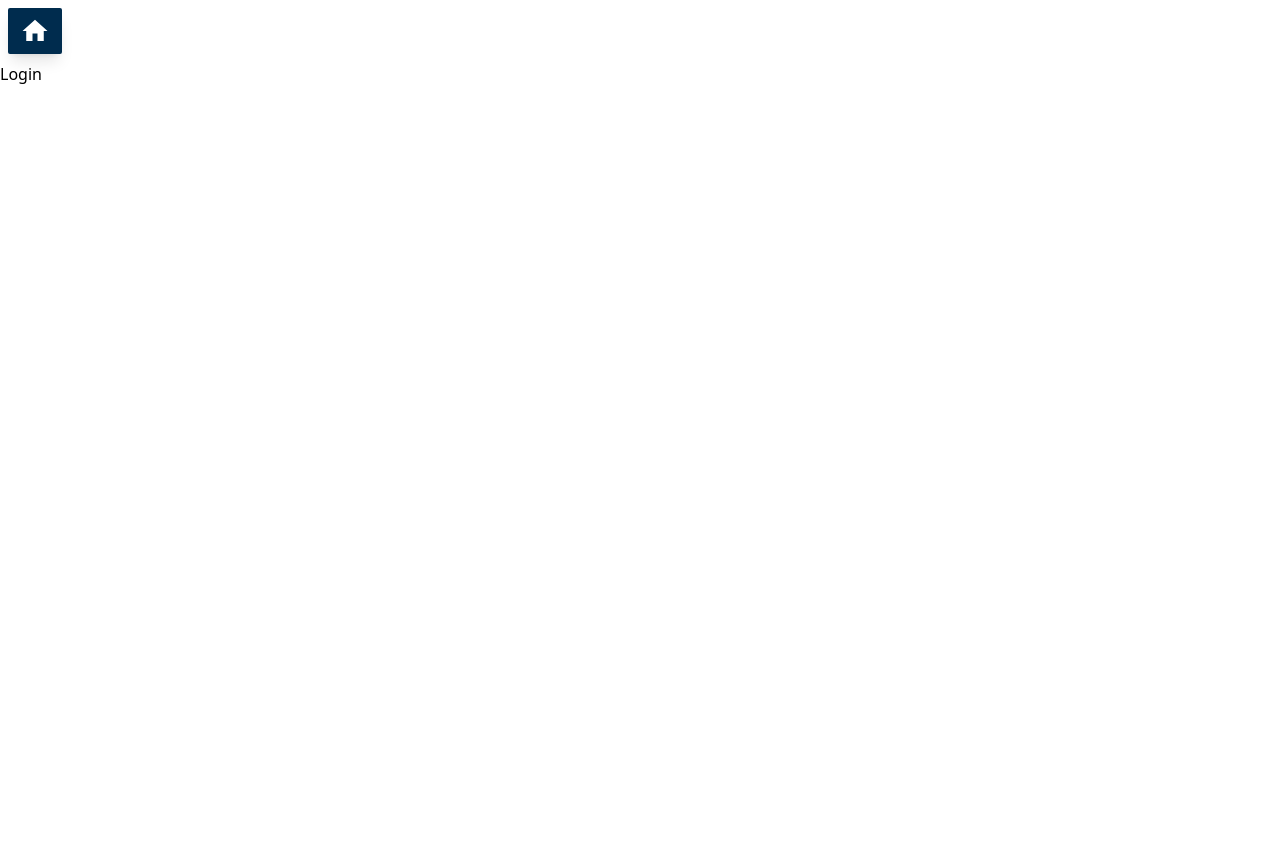
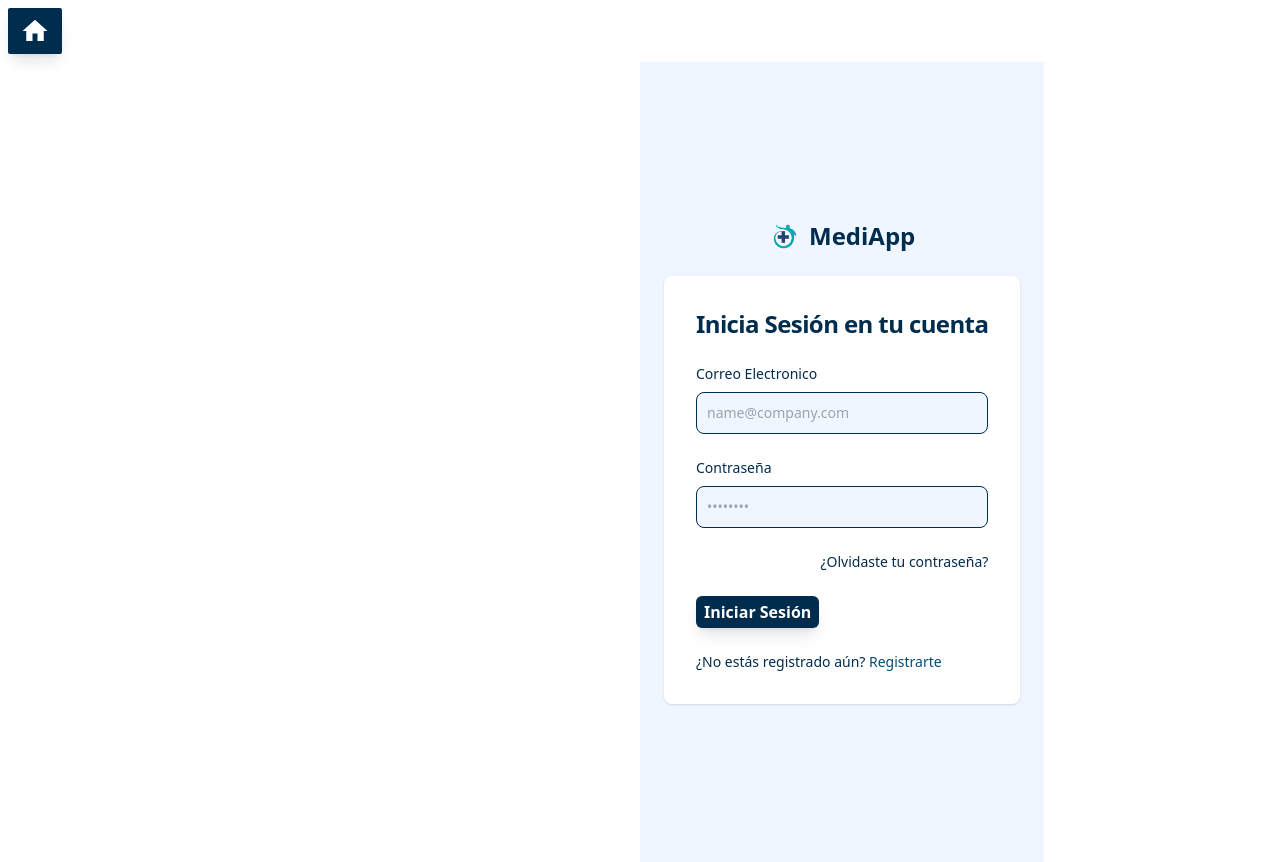
Before and after one commit to diegoparra08/medi_app, a React (Vite) app: page /login in a window 1280 px wide. Before the commit the page ends 800 px from the top, so only its background shows below. Built offline with nearby package versions, Linux system fonts and the light colour scheme.

Commit message:
login form creado

```diff
--- a/src/components/Forms/LoginForm/LoginForm.jsx
+++ b/src/components/Forms/LoginForm/LoginForm.jsx
@@ -1,7 +1,52 @@
+import { ButtonTwo } from "../../Buttons/Buttons"
+
 export const LoginForm = () => {
-    return(
-        <div>
-            <h1>Login</h1>
+    return (
+        <div className="flex flex-row">
+            <div className="w-1/2">
+
+</div>
+            <section className="bg-blue-50">
+                <div className="flex flex-col items-center justify-center px-6 py-8 mx-auto md:h-screen lg:py-0">
+                    <a href="#" className="flex items-center mb-6 text-2xl font-semibold text-customBlue5">
+                        <img className="w-8 h-8 mr-2" src="/src/images/logo1NB.png" alt="logo" />
+                        MediApp
+                    </a>
+                    <div className="w-full bg-white rounded-lg shadow md:mt-0 sm:max-w-md xl:p-0">
+                        <div className="p-6 space-y-4 md:space-y-6 sm:p-8">
+                            <h1 className="text-xl font-bold leading-tight tracking-tight text-customBlue5 md:text-2xl">
+                                Inicia Sesión en tu cuenta
+                            </h1>
+                            <form className="space-y-4 md:space-y-6" action="#">
+                                <div>
+                                    <label for="email" className="block mb-2 text-sm font-medium text-customBlue5">Correo Electronico</label>
+                                    <input type="email" name="email" id="email" className="bg-blue-50 border border-customBlue5 text-customBlue5 sm:text-sm rounded-lg focus:ring-primary-600 focus:border-primary-600 block w-full p-2.5" placeholder="name@company.com" required="" />
+                                </div>
+                                <div>
+                                    <label for="password" className="block mb-2 text-sm font-medium text-customBlue5">Contraseña</label>
+                                    <input type="password" name="password" id="password" placeholder="••••••••" className="bg-blue-50 border border-customBlue5 text-customBlue5 sm:text-sm rounded-lg focus:ring-primary-600 focus:border-primary-600 block w-full p-2.5" required="" />
+                                </div>
+                                <div className="flex items-center justify-between">
+                                    <div className="flex items-start">
+                                        <div className="flex items-center h-5">
+
+                                        </div>
+                                        <div className="ml-3 text-sm">
+
+                                        </div>
+                                    </div>
+                                    <a href="#" className="text-sm font-medium text-customBlue5 hover:underline">¿Olvidaste tu contraseña?</a>
+                                </div>
+                                <ButtonTwo label={'Iniciar Sesión'} />
+
+                                <p className="text-sm font-light text-customBlue5">
+                                    ¿No estás registrado aún? <a href="#" className="font-medium text-customBlue4 hover:underline">Registrarte</a>
+                                </p>
+                            </form>
+                        </div>
+                    </div>
+                </div>
+            </section>
         </div>
     )
 }
```
